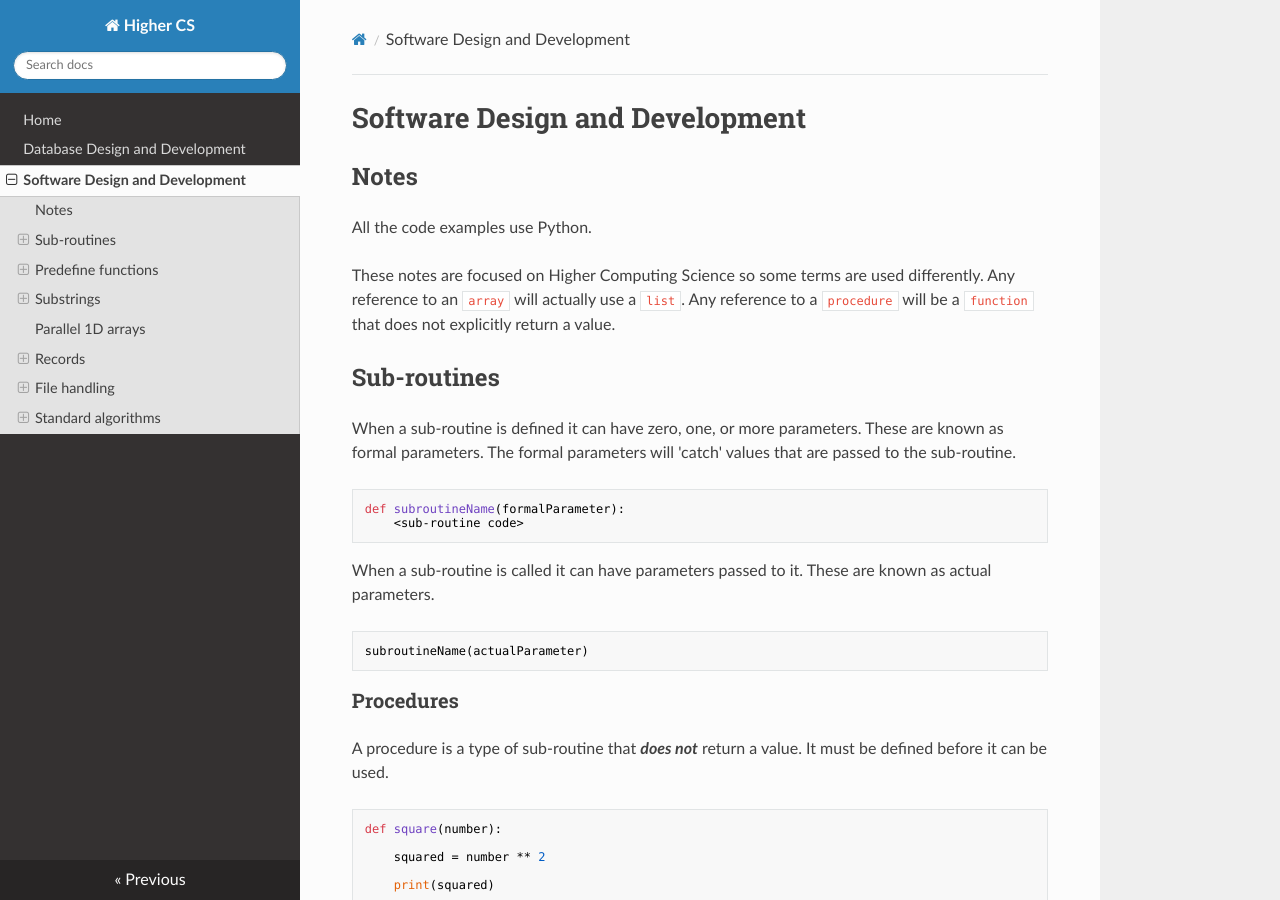
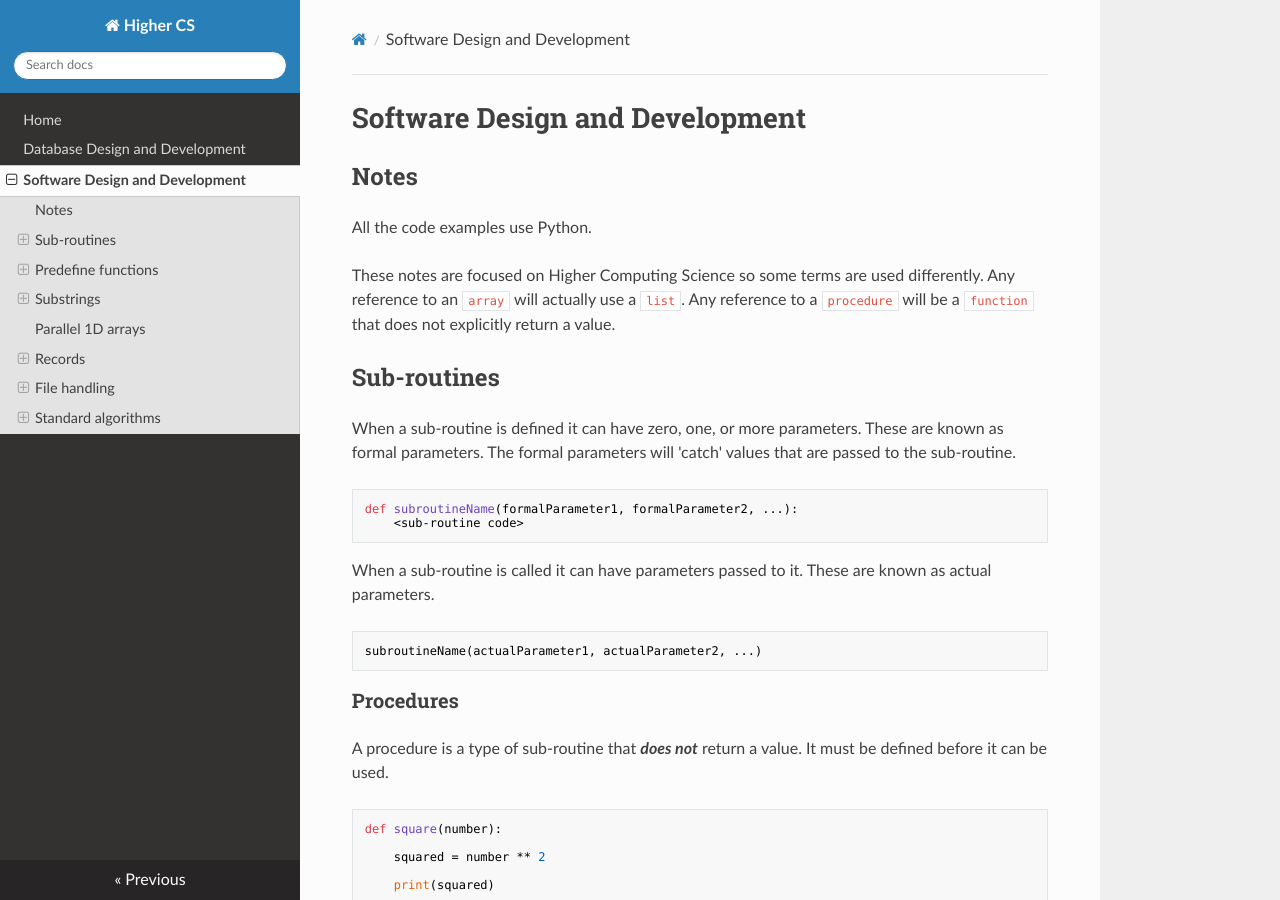
Before and after one commit to MrFriendCS/H-CS, an MkDocs documentation site: the page built from docs/H-CS-SDD.md, in a window 1280 px wide and 900 px high. Built offline with MkDocs 1.6.1, drawn with Linux system fonts in a browser that asks for light colours; nearby versions of some CDN libraries; part of the change alters nothing that is shown.

Commit message:
docs/H-CS-SDD.md updated from https://stackedit.io/

````diff
--- a/docs/H-CS-SDD.md
+++ b/docs/H-CS-SDD.md
@@ -11,14 +11,14 @@ These notes are focused on Higher Computing Science so some terms are used diffe
 When a sub-routine is defined it can have zero, one, or more parameters.  These are known as formal parameters.  The formal parameters will 'catch' values that are passed to the sub-routine.
 
 ``` python
-def subroutineName(formalParameter):
+def subroutineName(formalParameter1, formalParameter2, ...):
     <sub-routine code>
 ```
 
 When a sub-routine is called it can have parameters passed to it.  These are known as actual parameters.
 
 ``` python
-subroutineName(actualParameter)
+subroutineName(actualParameter1, actualParameter2, ...)
 ```
 
 ### Procedures
@@ -553,8 +553,8 @@ for index in range(len(names)):
 print("Found " + str(count) + " occurence(s)")
 ```
 <!--stackedit_data:
-eyJoaXN0b3J5IjpbMTYxMDk2ODA4NywtODUwNjI5Mzc4LDQ4OD
-I1MzUyNiwtMTI5Njk3MDAzOSwyMDM1ODQ5ODc2LC0xNTc5MzY3
-ODk2LDE0MzAzMzM2MTEsMTkzMTkwNDM0LDE2ODQ5ODMyNzRdfQ
-==
+eyJoaXN0b3J5IjpbLTE4MDU2NDY5MjAsMTYxMDk2ODA4NywtOD
+UwNjI5Mzc4LDQ4ODI1MzUyNiwtMTI5Njk3MDAzOSwyMDM1ODQ5
+ODc2LC0xNTc5MzY3ODk2LDE0MzAzMzM2MTEsMTkzMTkwNDM0LD
+E2ODQ5ODMyNzRdfQ==
 -->
````
